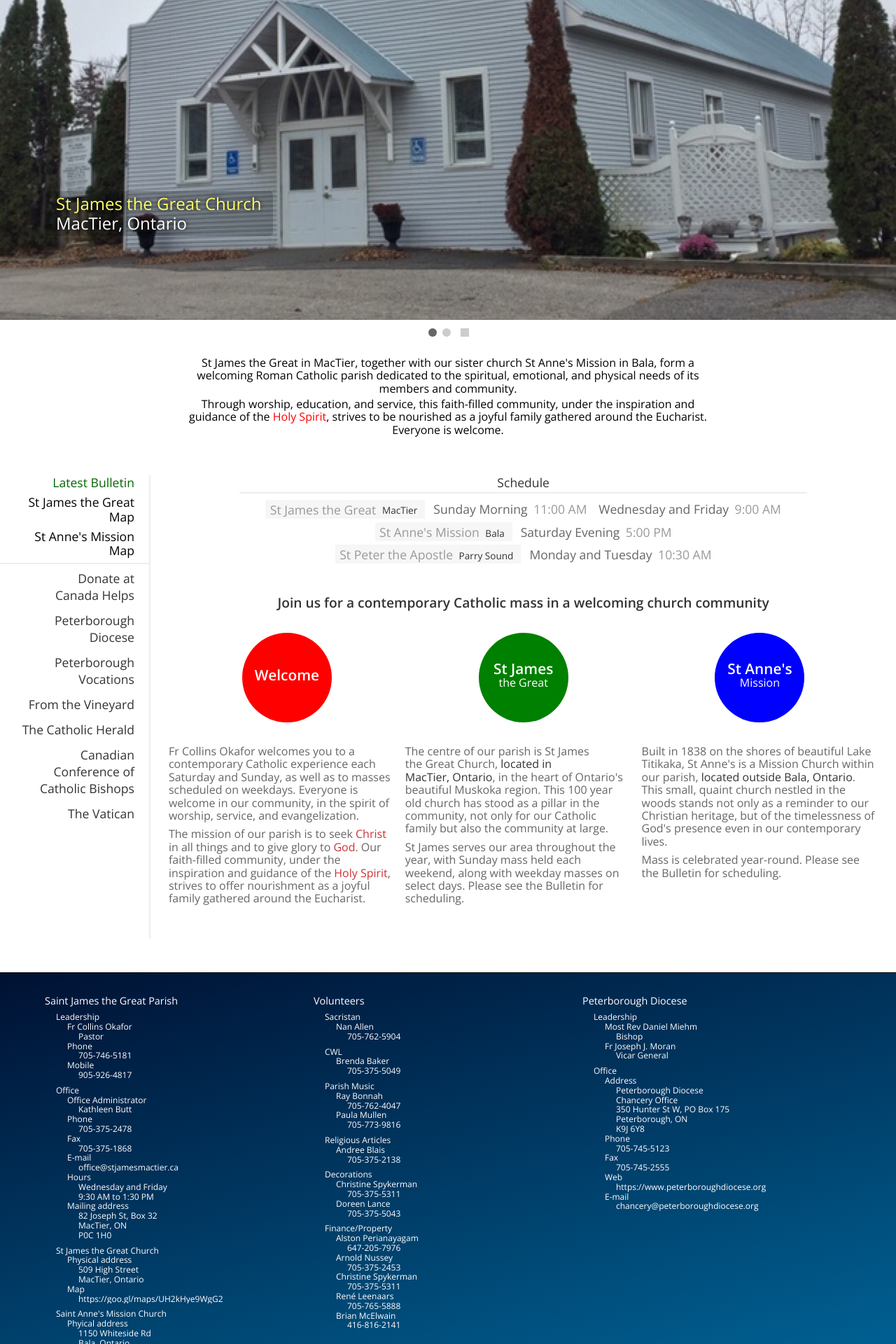
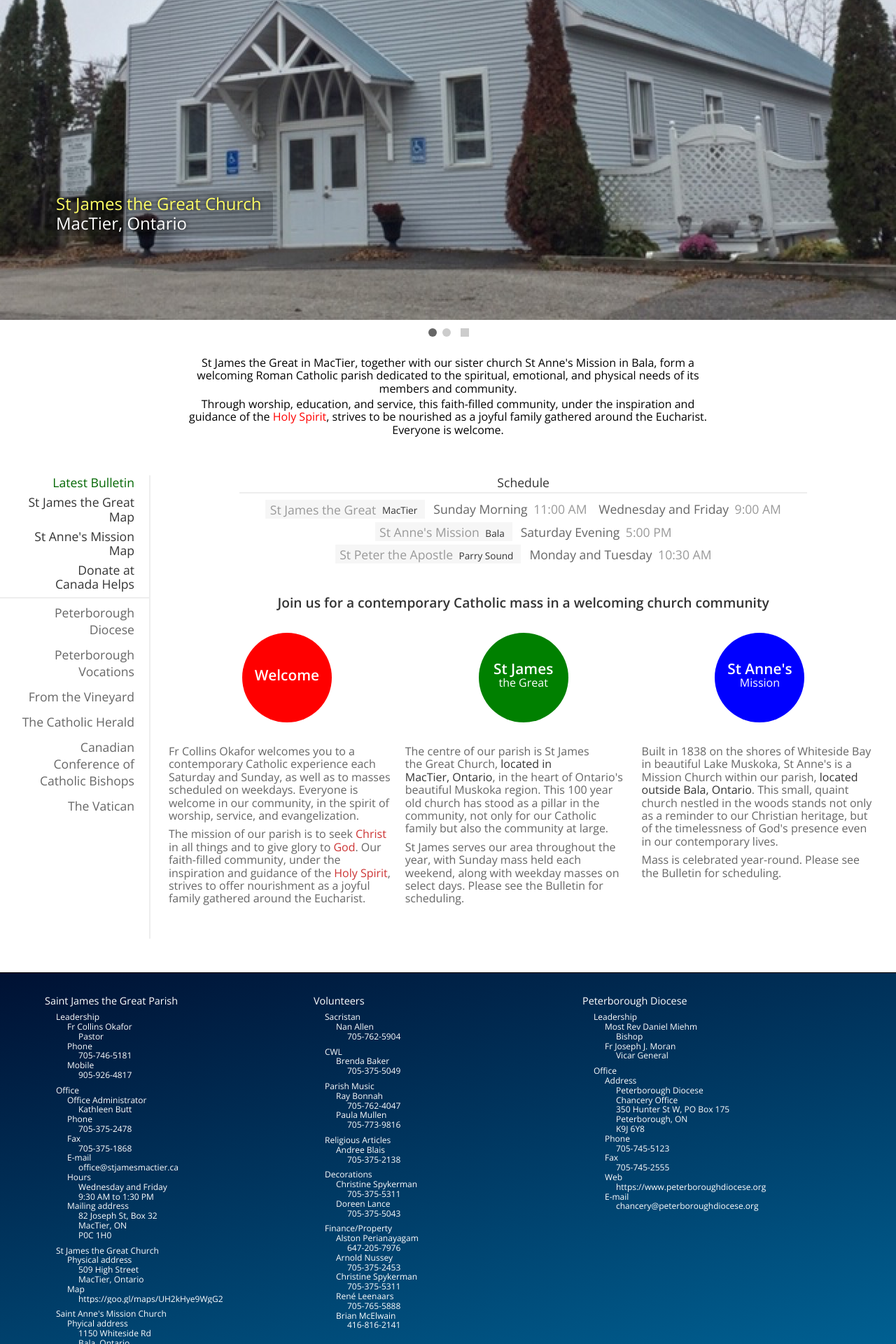
Before and after one commit to sdohtem/sdohtem.github.io, a Jekyll site: the page built from index.html, in a window 1280 px wide. Shown: the part 641-2561 px from the top of the page at 70% size. Built offline with Jekyll 4.4.1, drawn with Linux system fonts in a browser that asks for light colours; nearby versions of some CDN libraries.

Commit message:
Updated Caanda Helps link, positioning of links in navbar, miscellaneous text

```diff
--- a/_data/index.yml
+++ b/_data/index.yml
@@ -2,7 +2,8 @@
 
 exposition:
   title: >
-    Join us for a contemporary Catholic mass in a welcoming church community
+    Join us for a contemporary Catholic mass in a
+    welcoming church&nbsp;community
   items:
 
     -
@@ -47,7 +48,7 @@ exposition:
 
         Mission
       text: |
-        Built in 1838 on the shores of beautiful Lake Titikaka,
+        Built in 1838 on the shores of Whiteside Bay in beautiful Lake Muskoka,
         St&nbsp;Anne&apos;s is a Mission Church within our parish,
         [located outside Bala,&nbsp;Ontario](https://goo.gl/maps/ARRuSdhUYqu).
         This small, quaint church nestled in the woods stands not only as a
--- a/_data/main.yml
+++ b/_data/main.yml
@@ -42,10 +42,10 @@ navbar:
       title: St&nbsp;Anne&apos;s&nbsp;Mission <span>Map</span>
       mnemonic: stannes
       link: https://goo.gl/maps/ARRuSdhUYqu
+    -
+      title: Donate&nbsp;at Canada&nbsp;Helps
+      link: https://www.canadahelps.org/en/charities/848623575RR0022-saint-james-the-great/
   external:
-    -
-      title: Donate at Canada&nbsp;Helps
-      link: javascript:void()
     -
       title: Peterborough Diocese
       link: https://www.peterboroughdiocese.org/en/index.aspx
--- a/styles/layout.scss
+++ b/styles/layout.scss
@@ -250,8 +250,8 @@ span.slideshow-pause-active { background-color: #666; }
 #navbar-internal > a {
   padding-right: 0.5rem;
   font-weight: 400; font-size: 0.9rem;
-  text-decoration: none;
-  color: black;
+  text-decoration: none; white-space: nowrap;
+  color: #333;
   cursor: default;
 }
 
@@ -275,7 +275,7 @@ span.slideshow-pause-active { background-color: #666; }
   white-space: nowrap;
   text-decoration: none;
   cursor: default;
-  color: #333;
+  color: #666;
 }
 
 #navbar-external > a:last-of-type { padding-right: 0; }
@@ -295,6 +295,7 @@ span.slideshow-pause-active { background-color: #666; }
     display: block;
     padding: 0 0 0.5rem 0;
     font-size: 1rem;
+    white-space: normal;
   }
 
   #navbar-internal > a:last-of-type { padding-bottom: 0; }
```
